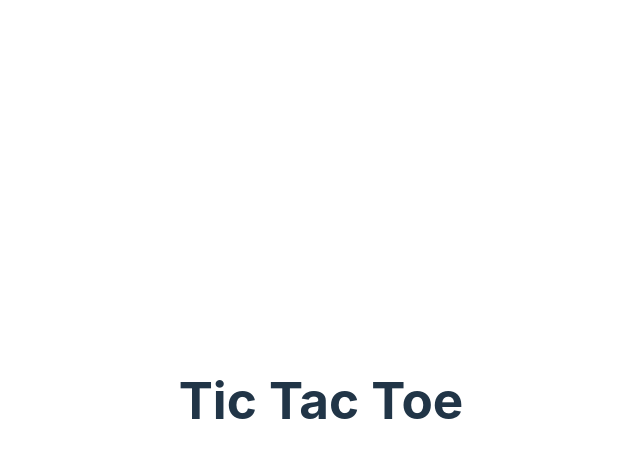
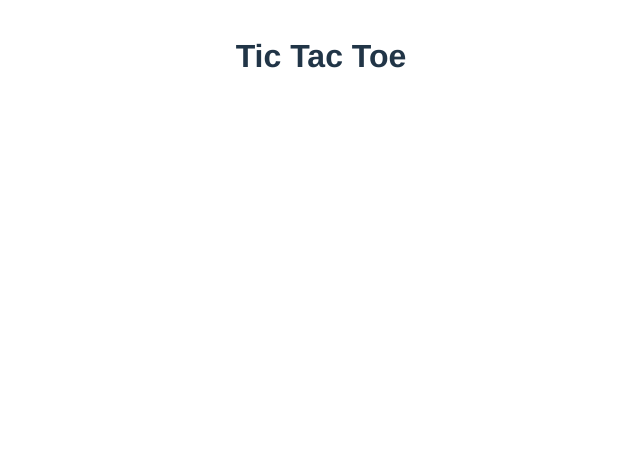
Before and after one commit to claramarsango/tictactoe-react, a React (Vite) app: page / in a window 1280 px wide. Shown: the top 458 px of the page, without its empty margins (319-959 px from the left). Built offline with nearby package versions, Linux system fonts and the light colour scheme; the HTML template or start-up script is replaced by a standard one.

Commit message:
import fonts and add general styles

```diff
--- a/index.html
+++ b/index.html
@@ -3,7 +3,7 @@
 
 <head>
   <meta charset="UTF-8" />
-  <link rel="icon" type="image/svg+xml" href="/tic-tac-toe-logo.svg" />
+  <link rel="icon" type="image/svg+xml" href="assets/tic-tac-toe-logo.svg" />
   <meta name="viewport" content="width=device-width, initial-scale=1.0" />
   <title>Clari's Tic Tac Toe</title>
 </head>
--- a/src/index.css
+++ b/src/index.css
@@ -1,11 +1,22 @@
+* {
+  margin: 0;
+  padding: 0;
+  box-sizing: border-box;
+}
+
+@font-face {
+  font-family: 'varela-round';
+  src: url('/public/fonts/VarelaRound-Regular.ttf');
+}
+
 :root {
-  font-family: Inter, system-ui, Avenir, Helvetica, Arial, sans-serif;
+  font-family: Avenir, Helvetica, Arial, sans-serif;
   line-height: 1.5;
   font-weight: 400;
 
   color-scheme: light dark;
   color: rgba(255, 255, 255, 0.87);
-  background-color: #242424;
+  background-color: rgb(253, 113, 7);
 
   font-synthesis: none;
   text-rendering: optimizeLegibility;
@@ -15,16 +26,8 @@
 }
 
 body {
-  margin: 0;
-  display: flex;
-  place-items: center;
   min-width: 320px;
   min-height: 100vh;
-}
-
-h1 {
-  font-size: 3.2em;
-  line-height: 1.1;
 }
 
 @media (prefers-color-scheme: light) {
```
Also changed, not shown: public/assets/tic-tac-toe-logo.svg (renamed from public/tic-tac-toe-logo.svg), public/fonts/VarelaRound-Regular.ttf (added).
